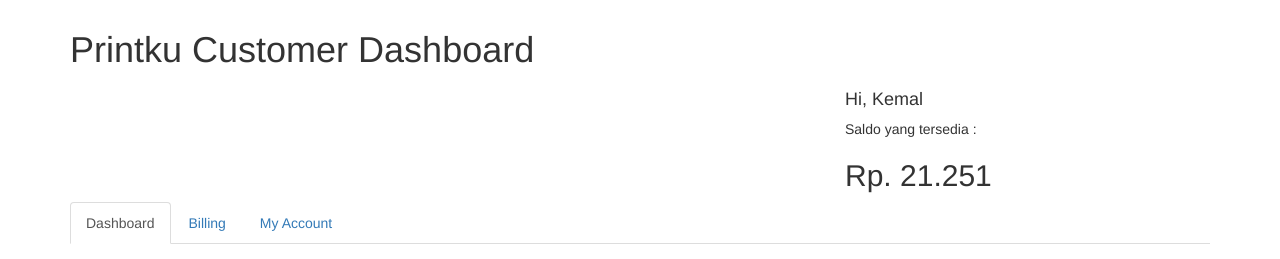
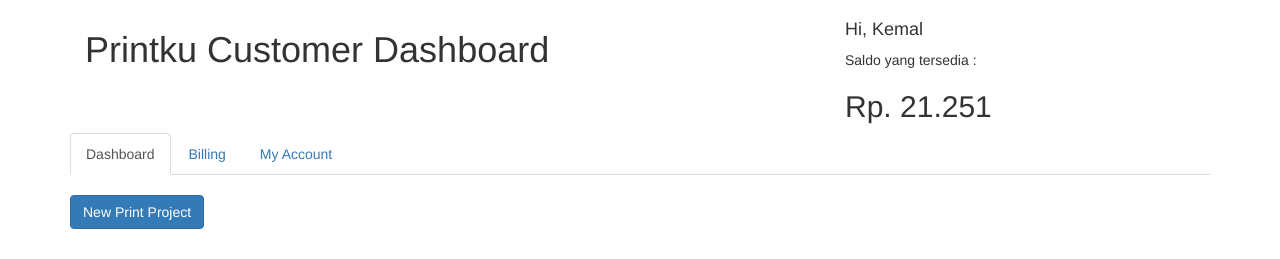
Before and after one commit to kemalkautsar/printku, a PHP site: page / in a window 1280 px wide. Shown: the top 259 px of the page. Run offline with PHP 8.4, Linux system fonts and the light colour scheme; data that the repository does not hold is empty; a stand-in replaces the project's code that opens the database connection; some libraries are stand-ins or nearby versions.

Commit message:
fixing header layout even more

```diff
--- a/index.php
+++ b/index.php
@@ -10,10 +10,8 @@
 <body>
 
 <div class ="container">
-	<h1>Printku Customer Dashboard</h1>
-	<div class="col-sm-4">
-	</div>
-	<div class="col-sm-4">
+	<div class="col-sm-8">
+		<h1>Printku Customer Dashboard</h1>
 	</div>
 	<div class="col-sm-4">
 		<h4>Hi, Kemal</h4>
```
